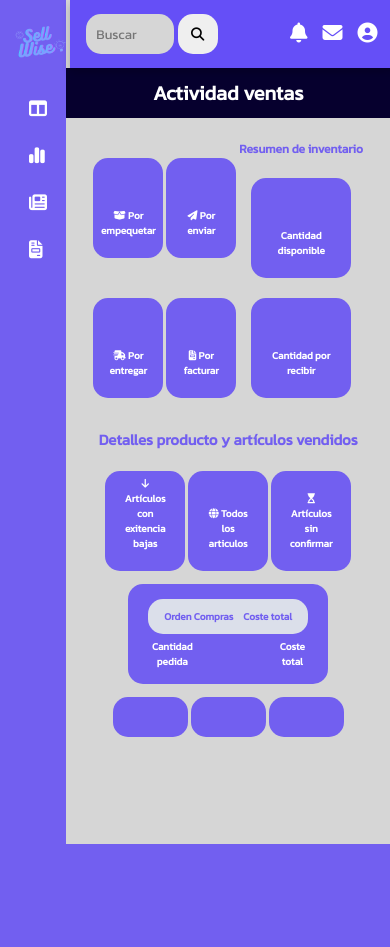
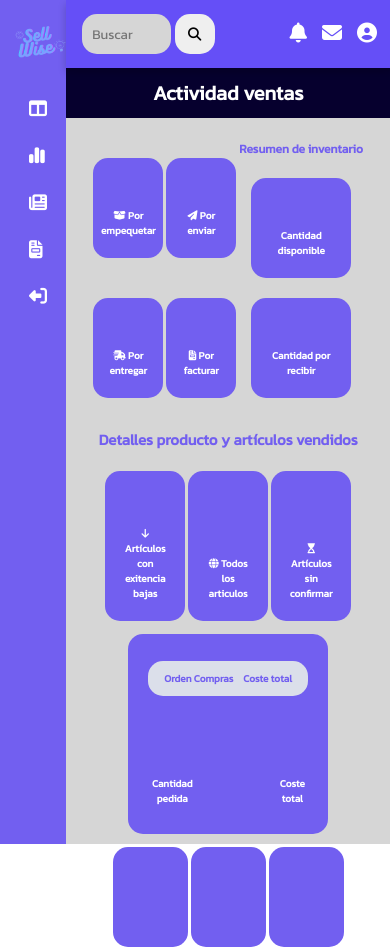
Before and after one commit to INGSYSTEM/sell-wise, a PHP site: page /inicio_sesion/dashboard.php in a window 390 px wide. Before the commit the page ends 844 px from the top, so only its background shows below. Run offline with PHP 8.4, Linux system fonts and the light colour scheme.

Commit message:
se realizo actualización en el repositorio

```diff
--- a/css/global_dasboard.css
+++ b/css/global_dasboard.css
@@ -324,9 +324,9 @@ li{
   }
 
   .contenedor .cabecera{
-    width: 83vw;
+    width: 84vw;
     top: 0;
-    left: 8.3vh;
+    left: 7.8vh;
     height: 8vh;
     z-index: 1;
   }
@@ -376,14 +376,15 @@ li{
 
   .contenedor .contenido .detalles-articulos .detalles-producto .tabla .filas{
     width: 80px;
+    height: 150px;
     font-size: 10px;
   }
 
   .contenedor .contenido .detalles-articulos .orden-fecha{
     width: 200px;
-    height: 100px;
+    height: 200px;
     font-size: 10px;
-    gap: 5PX;
+    gap: 80PX;
   }
 
   .contenedor .contenido .detalles-articulos .orden-fecha .titulos-columnas {
@@ -398,7 +399,113 @@ li{
 
   .contenedor .contenido .detalles-articulos .articulo-ventas .tarjeta{
     width: 75px;
-    height: 10px;
+    height: 100px;
     font-size: 10px;
   }
 }
+
+/* @media (max-width: 1024px) {
+  .menu-lateral li a span {
+    display: none;
+  }
+  .menu-lateral {
+    align-items: center;
+    width: 10vh;
+  }
+  .menu-lateral .logo {
+    padding: 5px;
+  }
+  .menu-lateral .logo img {
+    width: 75%;
+  }
+
+  .contenedor .contenido .titulos {
+    font-size: 10px;
+  }
+
+  .contenedor .cabecera .menu .usuario .boton {
+    font-size: 20px;
+  }
+
+  .contenedor .cabecera {
+    width: 84vw;
+    top: 0;
+    left: 7.8vh;
+    height: 8vh;
+    z-index: 1;
+  }
+
+  .contenedor .cabecera .menu .usuario {
+    flex: 2;
+    text-align: right;
+  }
+
+  .contenedor .contenido {
+    margin-top: 8vh;
+    z-index: 0;
+  }
+
+  .contenedor .contenido .actividad-ventas {
+    gap: 3px;
+  }
+
+  .contenedor .contenido .actividad-ventas .columna .tarjetas-contenido {
+    gap: 3px;
+  }
+  .contenedor .contenido .actividad-ventas .columna .tarjetas-contenido .tarjeta {
+    width: 150px;
+    height: 150px;
+    font-size: 20px;
+  }
+  .contenedor .contenido .actividad-ventas .columna h1 {
+    font-size: 35px;
+  }
+  .contenedor .contenido .actividad-ventas .columna .tarjeta {
+    width: 150px;
+    height: 150px;
+    font-size: 20px;
+  }
+  .contenedor .contenido .detalles-articulos h1 {
+    font-size: 35px;
+  }
+
+  .contenedor .contenido .detalles-articulos .detalles-producto {
+    flex-direction: column;
+    gap: 3px;
+  }
+
+  .contenedor .contenido .detalles-articulos .detalles-producto .tabla {
+    display: flex;
+    flex-direction: row;
+    gap: 3px;
+  }
+
+  .contenedor .contenido .detalles-articulos .detalles-producto .tabla .filas {
+    width: 180px;
+    height: 150px;
+    font-size: 20px;
+  }
+
+  .contenedor .contenido .detalles-articulos .orden-fecha {
+    width: 500px;
+    height: 200px;
+    font-size: 20px;
+    gap: 80PX;
+  }
+
+  .contenedor .contenido .detalles-articulos .orden-fecha .titulos-columnas {
+    gap: 80px;
+    font-size: 20px;
+    padding: 10px;
+  }
+
+  .contenedor .contenido .detalles-articulos .articulo-ventas {
+    gap: 3px;
+  }
+
+  .contenedor .contenido .detalles-articulos .articulo-ventas .tarjeta {
+    width: 150px;
+    height: 100px;
+    font-size: 100px;
+  }
+} */
--- a/inicio_sesion/dashboard.php
+++ b/inicio_sesion/dashboard.php
@@ -27,6 +27,9 @@
       </li>
       <li>
         <a href="#"><i class="fa-solid fa-file-invoice"></i>&nbsp;&nbsp;<span>Facturas del proveedor</span></a>
+      </li>
+      <li>
+        <a href="#"><i class="fa-solid fa-right-from-bracket" style="transform: rotate(180deg);"></i>&nbsp;&nbsp;<span>Cerrar Sesión</span></a>
       </li>
     </ul>
   </div>
```
